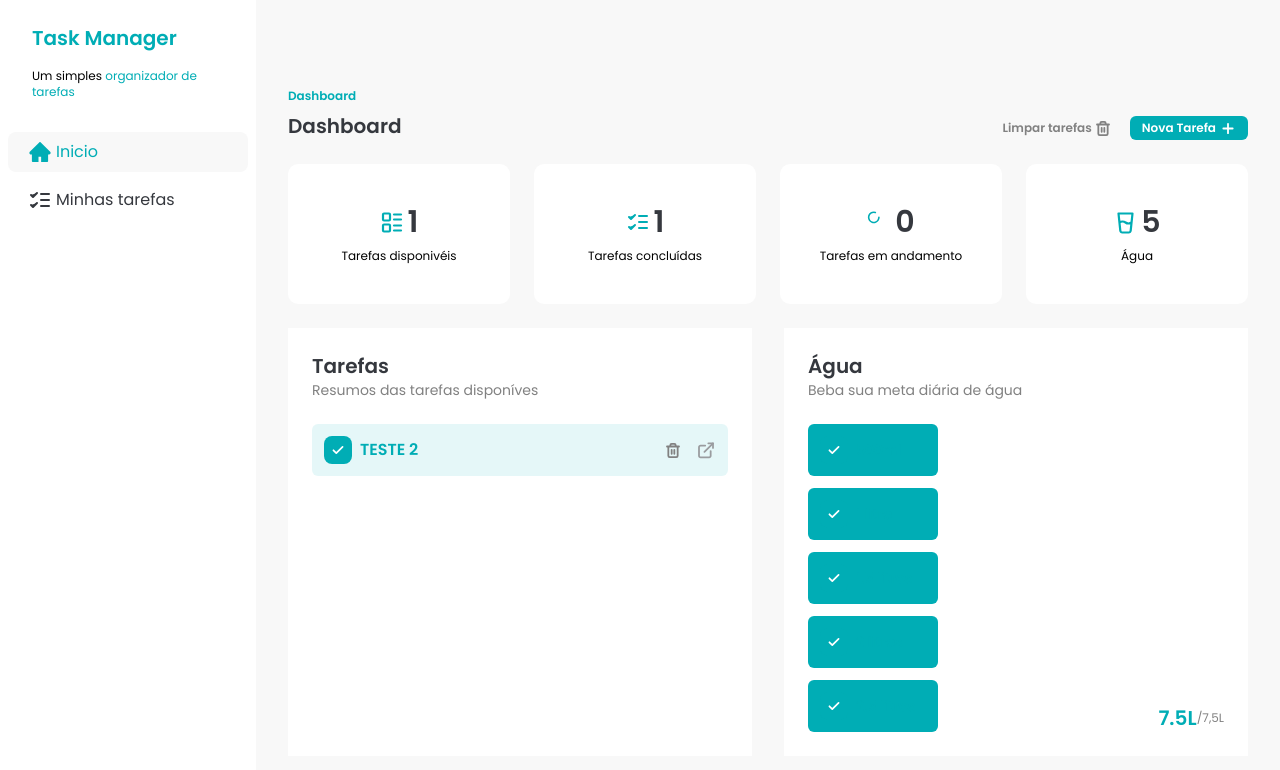
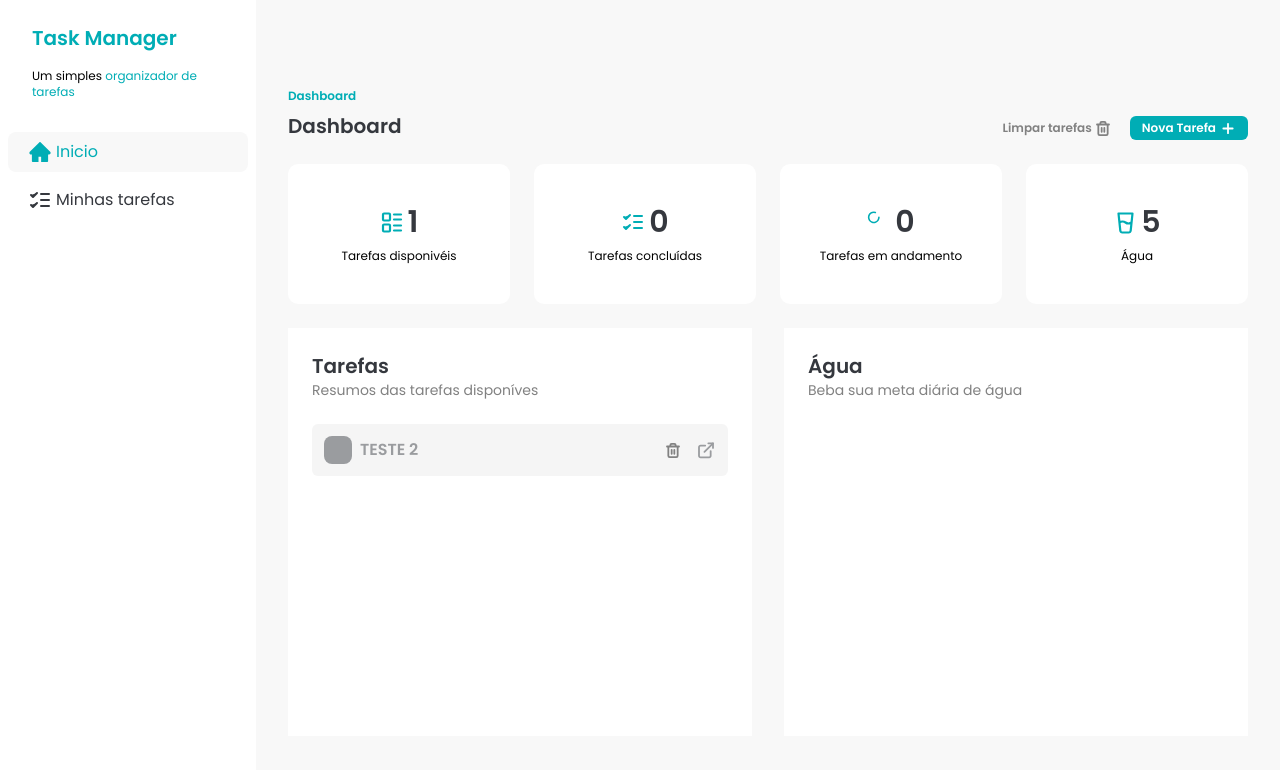
Before and after one commit to Alessandro-Vieira77/fsc-task-manager-, a React (Vite) app: page / in a window 1280 px wide. Shown: the top 770 px of the page. Built offline with nearby package versions, Linux system fonts and the light colour scheme; data requests are answered from the project's data file.

Commit message:
feat: task water removed

```diff
--- a/db.json
+++ b/db.json
@@ -5,7 +5,7 @@
       "title": "TESTE 2",
       "description": "TESTE 2",
       "time": "morning",
-      "status": "done"
+      "status": "not_started"
     }
   ],
   "water": [
--- a/src/pages/HomePage.jsx
+++ b/src/pages/HomePage.jsx
@@ -15,15 +15,14 @@ import useGetWaterTask from "../hooks/data/use-get-waterTask";
 function HomePage() {
   const { data: tasks } = useGetTasks();
   const { data: waterTasks } = useGetWaterTask();
-
-  function calculeWater() {
-    return waterTasks?.reduce((accumulator, currentValue) => {
-      if (currentValue?.status === "done") {
-        return accumulator + currentValue?.value;
-      }
-      return accumulator;
-    }, 0);
-  }
+  // function calculeWater() {
+  //   return waterTasks?.reduce((accumulator, currentValue) => {
+  //     if (currentValue?.status === "done") {
+  //       return accumulator + currentValue?.value;
+  //     }
+  //     return accumulator;
+  //   }, 0);
+  // }
 
   const [addDailogTaksOpen, setaddDailogTaksOpen] = useState(false);
 
@@ -77,7 +76,6 @@ function HomePage() {
           </div>
           <div className="min-h-[408px] w-full bg-brand-white p-6">
             <div className="flex flex-col gap-6">
-              {/* text */}
               <div>
                 <h2 className="text-xl font-semibold text-brand-dark-blue">
                   Água
@@ -86,9 +84,9 @@ function HomePage() {
                   Beba sua meta diária de água
                 </h3>
               </div>
-              {/* ml/L */}
+
               <div className="flex w-full justify-between">
-                <div className="flex w-[130px] flex-col gap-3">
+                {/* <div className="flex w-[130px] flex-col gap-3">
                   {waterTasks?.map((waterTask) => {
                     return (
                       <ItemWater key={waterTask.id} waterTask={waterTask} />
@@ -102,7 +100,7 @@ function HomePage() {
                       /7,5L
                     </span>
                   </span>
-                </div>
+                </div> */}
               </div>
             </div>
           </div>
```
